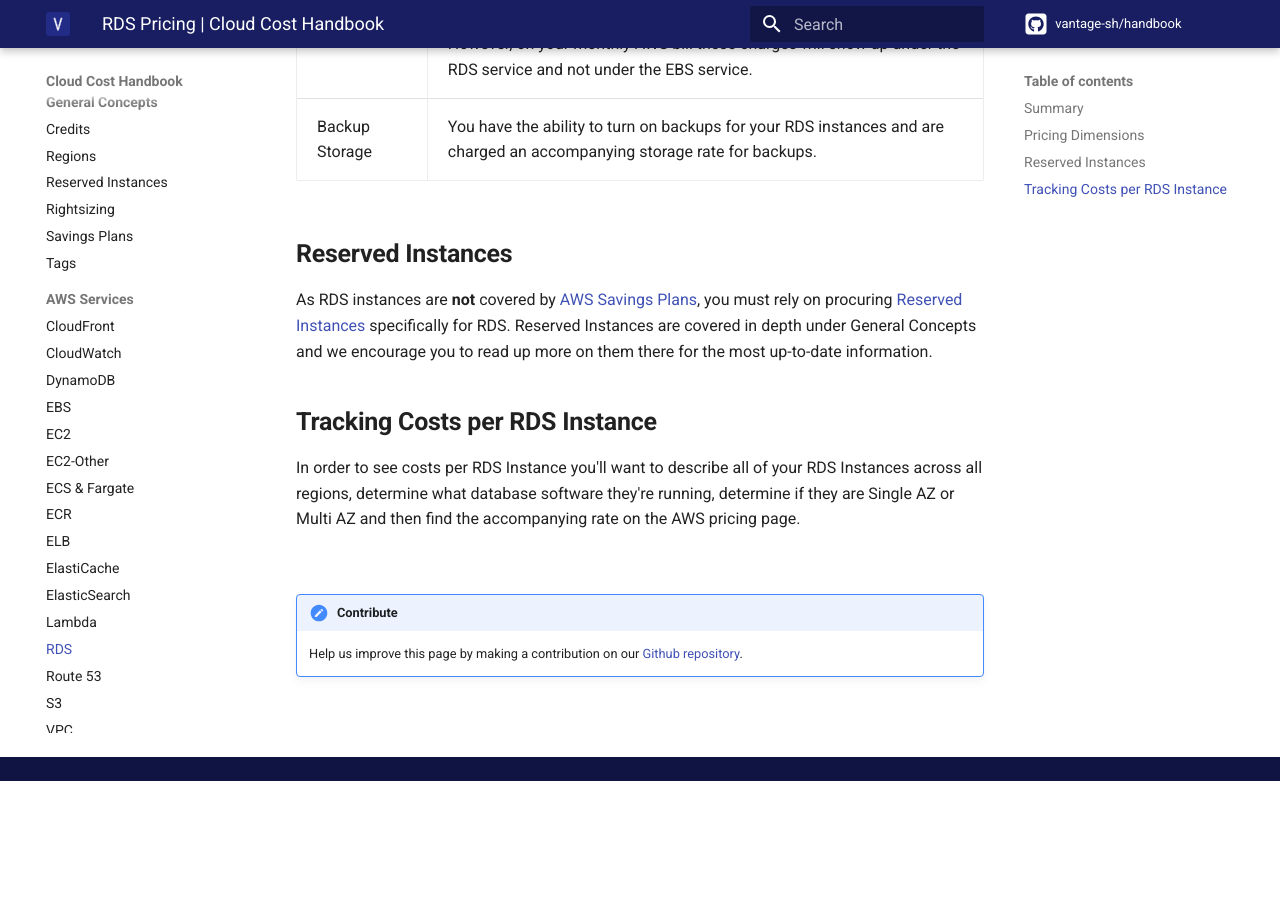
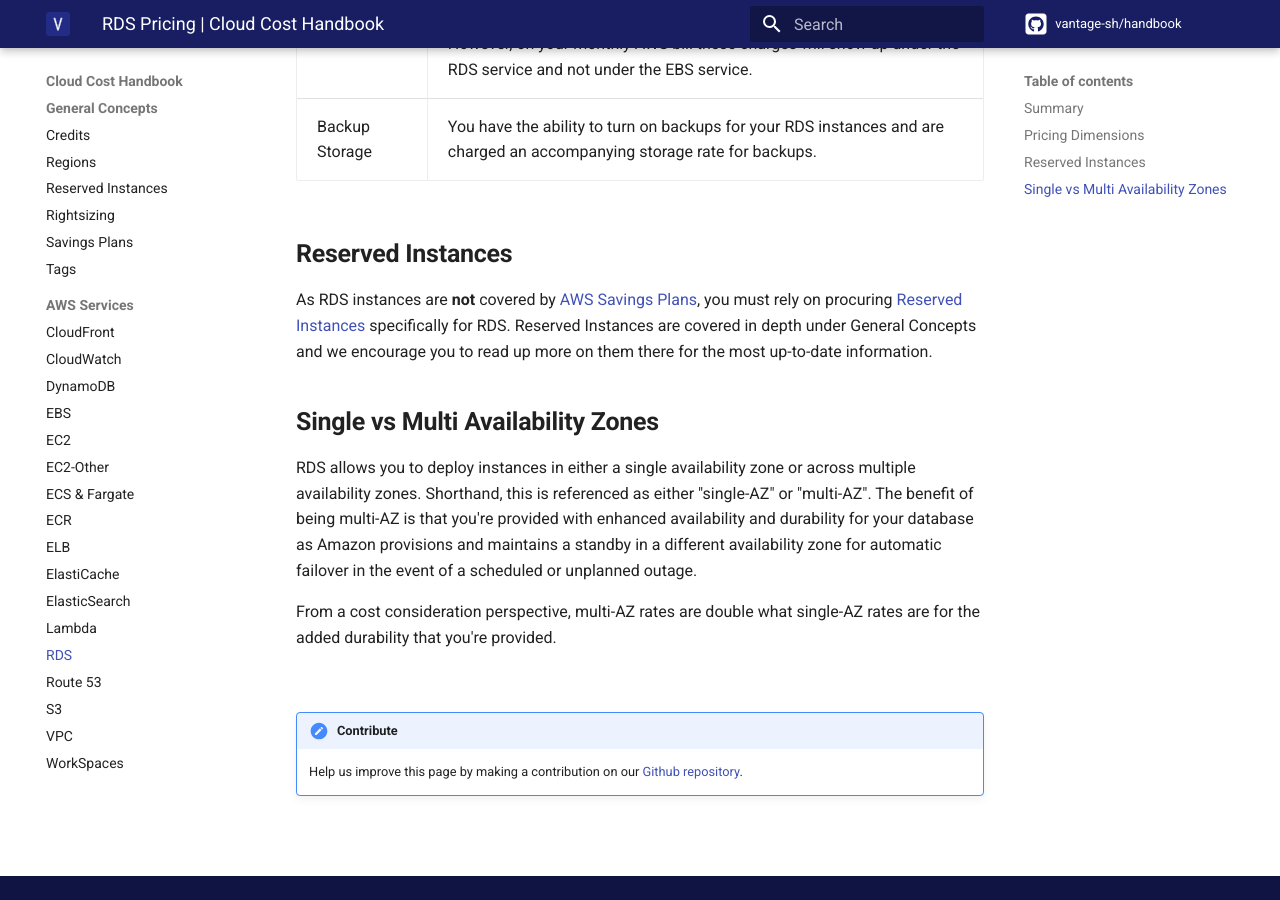
Before and after one commit to vantage-sh/handbook.vantage.sh, an MkDocs documentation site: the page built from docs/aws/services/rds-pricing.md, in a window 1280 px wide and 900 px high, scrolled down 1006 px. Built offline with MkDocs 1.6.1 and Material for MkDocs 9.7.7, drawn with Linux system fonts in a browser that asks for light colours; comment, search, counter and statistics services are not loaded; before the commit the page ends 1787 px from its top, so only the background shows below that.

Commit message:
Adding single vs multi AZ concept.

```diff
--- a/docs/aws/services/rds-pricing.md
+++ b/docs/aws/services/rds-pricing.md
@@ -20,9 +20,11 @@
 
 As RDS instances are **not** covered by [AWS Savings Plans](/aws/concepts/savings-plans/), you must rely on procuring [Reserved Instances](/aws/concepts/reserved-instances/) specifically for RDS. Reserved Instances are covered in depth under General Concepts and we encourage you to read up more on them there for the most up-to-date information.
 
-## Tracking Costs per RDS Instance
+## Single vs Multi Availability Zones
 
-In order to see costs per RDS Instance you'll want to describe all of your RDS Instances across all regions, determine what database software they're running, determine if they are Single AZ or Multi AZ and then find the accompanying rate on the AWS pricing page.
+RDS allows you to deploy instances in either a single availability zone or across multiple availability zones. Shorthand, this is referenced as either "single-AZ" or "multi-AZ". The benefit of being multi-AZ is that you're provided with enhanced availability and durability for your database as Amazon provisions and maintains a standby in a different availability zone for automatic failover in the event of a scheduled or unplanned outage.
+
+From a cost consideration perspective, multi-AZ rates are double what single-AZ rates are for the added durability that you're provided.
 
 <br/>
 
```
